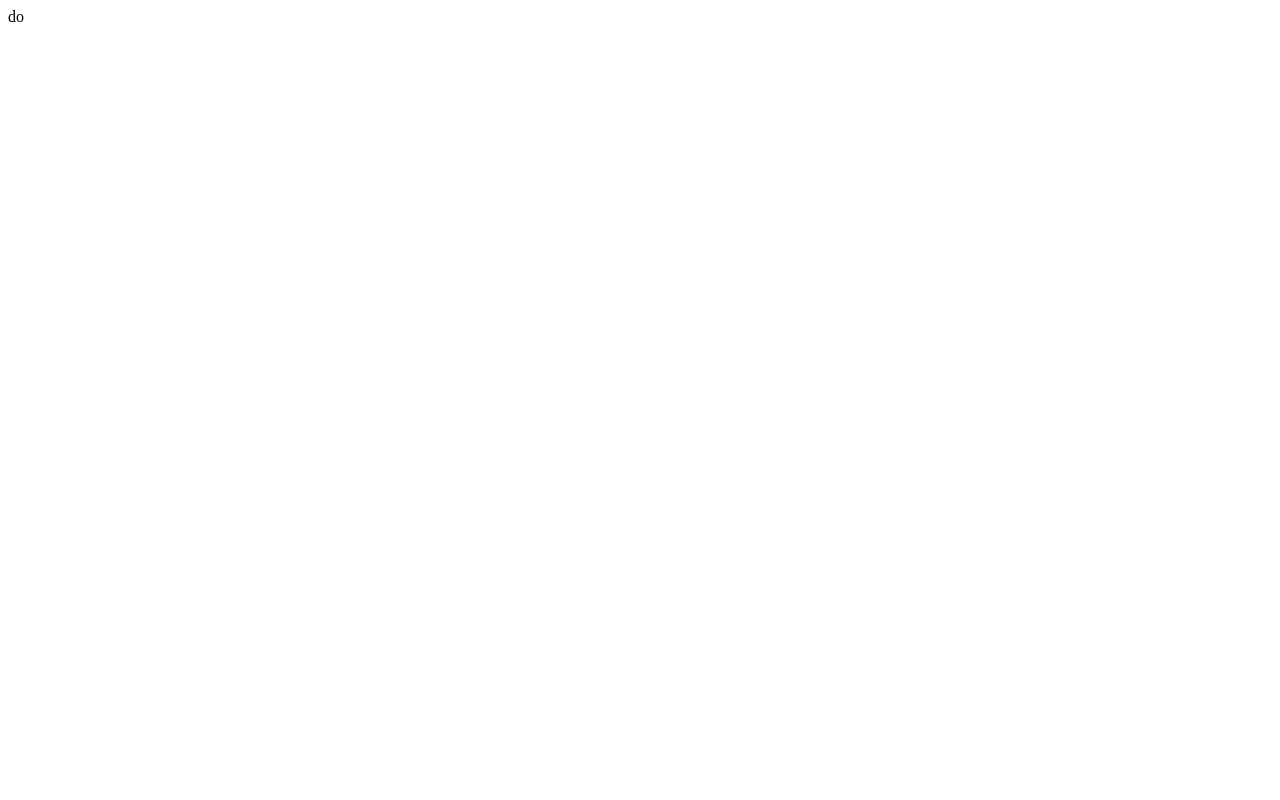
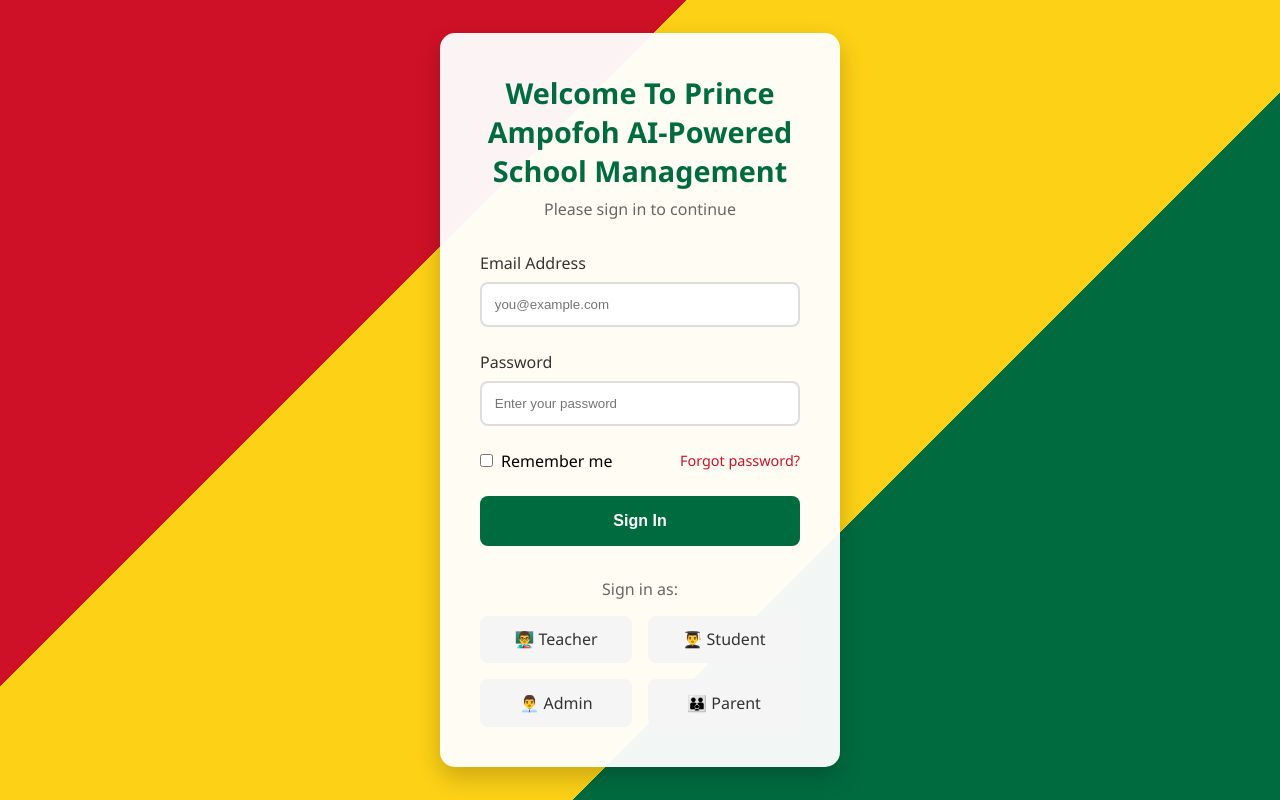
Before and after one commit to bullet-maker/AI--Powered-School-Management-System, a plain HTML site: page index.html in a window 1280 px wide. Drawn offline with Linux system fonts and the light colour scheme.

Commit message:
Update index.html

```diff
--- a/index.html
+++ b/index.html
@@ -1,2 +1,204 @@
-do
+<!DOCTYPE html>
+<html lang="en">
+<head>
+    <meta charset="UTF-8">
+    <meta name="viewport" content="width=device-width, initial-scale=1.0">
+    <title>School Management System Login - Ghana Theme</title>
+    <style>
+        :root {
+            --ghana-red: #CE1126;
+            --ghana-gold: #FCD116;
+            --ghana-green: #006B3F;
+            --text-light: #FFFFFF;
+            --text-dark: #000000;
+        }
+
+        * {
+            margin: 0;
+            padding: 0;
+            box-sizing: border-box;
+        }
+
+        body {
+            font-family: 'Segoe UI', Tahoma, Geneva, Verdana, sans-serif;
+            min-height: 100vh;
+            display: flex;
+            align-items: center;
+            justify-content: center;
+            background: linear-gradient(135deg,
+                var(--ghana-red) 0%,
+                var(--ghana-red) 33%,
+                var(--ghana-gold) 33%,
+                var(--ghana-gold) 66%,
+                var(--ghana-green) 66%,
+                var(--ghana-green) 100%
+            );
+        }
+
+        .login-container {
+            background: rgba(255, 255, 255, 0.95);
+            padding: 2.5rem;
+            border-radius: 15px;
+            box-shadow: 0 10px 25px rgba(0, 0, 0, 0.2);
+            width: 90%;
+            max-width: 400px;
+        }
+
+        .header {
+            text-align: center;
+            margin-bottom: 2rem;
+        }
+
+        .header h1 {
+            color: var(--ghana-green);
+            font-size: 1.8rem;
+            margin-bottom: 0.5rem;
+        }
+
+        .header p {
+            color: #666;
+        }
+
+        .form-group {
+            margin-bottom: 1.5rem;
+        }
+
+        .form-group label {
+            display: block;
+            margin-bottom: 0.5rem;
+            color: #333;
+            font-weight: 500;
+        }
+
+        .form-group input {
+            width: 100%;
+            padding: 0.8rem;
+            border: 2px solid #ddd;
+            border-radius: 8px;
+            transition: border-color 0.3s;
+        }
+
+        .form-group input:focus {
+            outline: none;
+            border-color: var(--ghana-gold);
+        }
+
+        .remember-forgot {
+            display: flex;
+            justify-content: space-between;
+            align-items: center;
+            margin-bottom: 1.5rem;
+        }
+
+        .remember-me {
+            display: flex;
+            align-items: center;
+            gap: 0.5rem;
+        }
+
+        .forgot-password {
+            color: var(--ghana-red);
+            text-decoration: none;
+            font-size: 0.9rem;
+        }
+
+        .login-button {
+            width: 100%;
+            padding: 1rem;
+            background-color: var(--ghana-green);
+            color: white;
+            border: none;
+            border-radius: 8px;
+            font-size: 1rem;
+            font-weight: 600;
+            cursor: pointer;
+            transition: background-color 0.3s;
+        }
+
+        .login-button:hover {
+            background-color: #005132;
+        }
+
+        .user-types {
+            margin-top: 2rem;
+            text-align: center;
+        }
+
+        .user-types p {
+            color: #666;
+            margin-bottom: 1rem;
+        }
+
+        .user-grid {
+            display: grid;
+            grid-template-columns: repeat(2, 1fr);
+            gap: 1rem;
+        }
+
+        .user-type {
+            padding: 0.8rem;
+            background-color: #f5f5f5;
+            border-radius: 8px;
+            text-decoration: none;
+            color: #333;
+            transition: all 0.3s;
+        }
+
+        .user-type:hover {
+            background-color: var(--ghana-gold);
+            color: var(--text-dark);
+            transform: translateY(-2px);
+        }
+
+        @media (max-width: 480px) {
+            .login-container {
+                padding: 1.5rem;
+            }
+
+            .user-grid {
+                grid-template-columns: 1fr;
+            }
+        }
+    </style>
+</head>
+<body>
+    <div class="login-container">
+        <div class="header">
+            <h1>Welcome To Prince Ampofoh AI-Powered School Management</h1>
+            <p>Please sign in to continue</p>
+        </div>
+
+        <form>
+            <div class="form-group">
+                <label for="email">Email Address</label>
+                <input type="email" id="email" required placeholder="you@example.com">
+            </div>
+
+            <div class="form-group">
+                <label for="password">Password</label>
+                <input type="password" id="password" required placeholder="Enter your password">
+            </div>
+
+            <div class="remember-forgot">
+                <div class="remember-me">
+                    <input type="checkbox" id="remember">
+                    <label for="remember">Remember me</label>
+                </div>
+                <a href="#" class="forgot-password">Forgot password?</a>
+            </div>
+
+            <button type="submit" class="login-button">Sign In</button>
+        </form>
+
+        <div class="user-types">
+            <p>Sign in as:</p>
+            <div class="user-grid">
+                <a href="#" class="user-type">👨‍🏫 Teacher</a>
+                <a href="#" class="user-type">👨‍🎓 Student</a>
+                <a href="#" class="user-type">👨‍💼 Admin</a>
+                <a href="#" class="user-type">👪 Parent</a>
+            </div>
+        </div>
+    </div>
+</body>
 </html>
```
